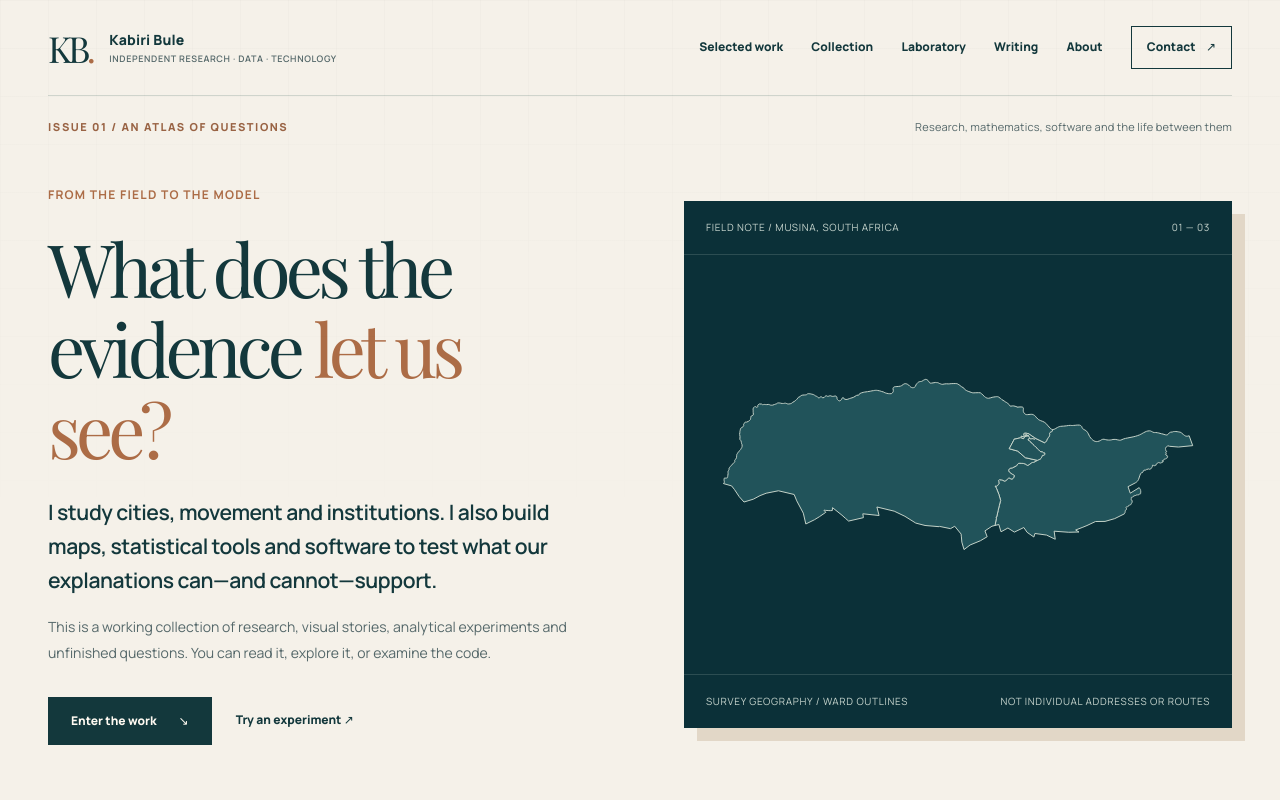
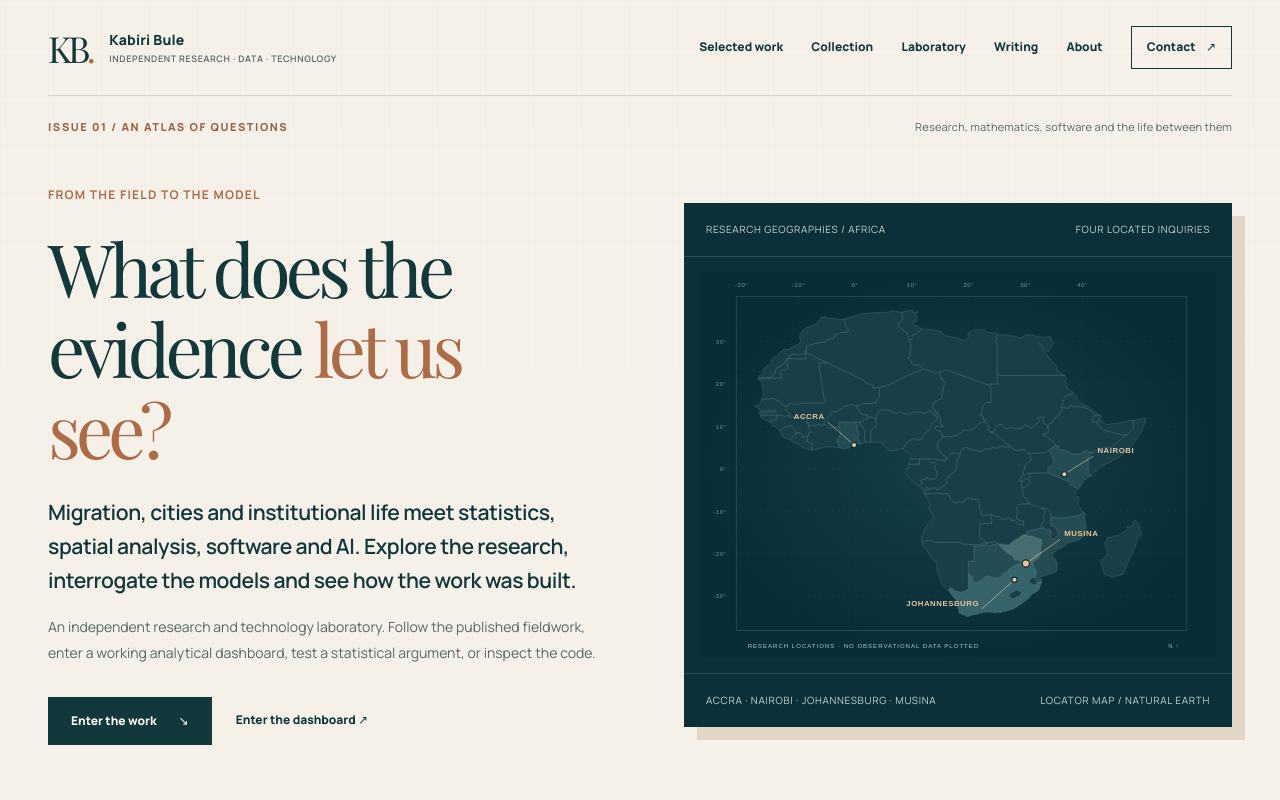
Before and after one commit to KabiriB/kabiri-bule-portfolio, a React (Vite) app: page / in a window 1280 px wide. Shown: the top 800 px of the page. Built offline with nearby package versions, Linux system fonts and the light colour scheme; a web font is replaced by a local one.

Commit message:
Replace hero map, reposition capabilities and link substantive dashboards and experiments

```diff
--- a/src/PortfolioLab.jsx
+++ b/src/PortfolioLab.jsx
@@ -11,6 +11,10 @@ const projectUrl = "https://kabirib.github.io/";
 const repoUrl = "https://github.com/KabiriB/";
 
 const collection = [
+  { id: "signalsroom", type: "Analytical experiment", state: "Working React page", title: "The System Signals Room", line: "Interactive six-district service-system dashboard with capacity, demand, timeliness, queue flows and diagnostic drilldowns.", href: "#/dashboard", action: "Enter the dashboard" },
+  { id: "averages", type: "Analytical experiment", state: "Working React page", title: "When the Average Gets the Story Wrong", line: "Manipulate group composition and watch Simpson's paradox emerge; compare pooled and standardized estimates.", href: "#/experiment", action: "Run the experiment" },
+  { id: "mel", type: "Monitoring & evaluation", state: "Working React page", title: "From Activity to Credible Evidence", line: "Interactive results chain, resource conversion calculator and evaluation design cautions.", href: "#/monitoring", action: "Open the M&E lab" },
+
   { id: "musina", type: "Atlas", state: "Published", title: "Musina in Motion", line: "Survey geography, mobility, settlement, services and narrated journeys in a South African border town.", href: projectUrl + "musina-in-motion/", action: "Explore atlas" },
   { id: "elsewheres", type: "Visual essay", state: "Published", title: "The City Does Not Contain the Life", line: "Photography, writing and an atlas of relationships reaching beyond Accra, Johannesburg and Nairobi.", href: projectUrl + "urban-temporalities-visual-essay/", action: "Read the essay" },
   { id: "signals", type: "Writing & analysis", state: "Published site", title: "Signals & Structure", line: "Research-informed writing, spatial analysis and analytical visualisation.", href: projectUrl + "Signals-and-Structure/", action: "Visit publication" },
@@ -110,7 +114,7 @@ export default function PortfolioLab() {
   const [filter, setFilter] = useState("All");
   const [activeStudio, setActiveStudio] = useState("governance");
   const [showStudio, setShowStudio] = useState(false);
-  const visible = collection.filter((p) => filter === "All" || (filter === "Research" ? ["Atlas", "Visual essay", "Writing & analysis"].includes(p.type) : filter === "Code" ? ["Research software", "Spatial software", "Analytical prototype", "AI & computing"].includes(p.type) : p.type === "AI experiment"));
+  const visible = collection.filter((p) => filter === "All" || (filter === "Research" ? ["Atlas", "Visual essay", "Writing & analysis"].includes(p.type) : filter === "Code" ? ["Research software", "Spatial software", "Analytical prototype", "AI & computing"].includes(p.type) : ["AI experiment", "Analytical experiment", "Monitoring & evaluation"].includes(p.type)));
   const studio = studioOptions.find((item) => item.id === activeStudio) ?? studioOptions[0];
   const StudioComponent = studio.component;
   const lenses = {
@@ -122,18 +126,18 @@ export default function PortfolioLab() {
     <a className="kb-skip" href="#main">Skip to content</a>
     <header className="kb-header">
       <a href="#top" className="kb-identity" aria-label="Kabiri Bule, home"><span className="kb-logo">KB<span>.</span></span><span className="kb-id-text">Kabiri Bule<small>Independent research · data · technology</small></span></a>
-      <nav aria-label="Primary navigation"><a href="#work">Selected work</a><a href="#collection">Collection</a><a href="#laboratory">Laboratory</a><a href="#writing">Writing</a><a href="#about">About</a><a className="kb-nav-contact" href="#contact">Contact <span aria-hidden="true">↗</span></a></nav>
+      <nav aria-label="Primary navigation"><a href="#work">Selected work</a><a href="#collection">Collection</a><a href="#decision-environments">Laboratory</a><a href="#writing">Writing</a><a href="#about">About</a><a className="kb-nav-contact" href="#contact">Contact <span aria-hidden="true">↗</span></a></nav>
     </header>
 
     <main id="main">
       <section className="kb-hero" aria-labelledby="kb-hero-title">
         <div className="kb-hero-top"><Label>Issue 01 / An atlas of questions</Label><span>Research, mathematics, software and the life between them</span></div>
         <div className="kb-hero-grid">
-          <div className="kb-hero-copy"><p className="kb-overline">From the field to the model</p><h1 id="kb-hero-title">What does the evidence <em>let us see?</em></h1><p className="kb-hero-lede">I study cities, movement and institutions. I also build maps, statistical tools and software to test what our explanations can—and cannot—support.</p><p className="kb-hero-support">This is a working collection of research, visual stories, analytical experiments and unfinished questions. You can read it, explore it, or examine the code.</p><div className="kb-hero-actions"><a className="kb-solid-link" href="#work">Enter the work <span aria-hidden="true">↘</span></a><a className="kb-under-link" href="#threshold-lab">Try an experiment ↗</a></div></div>
+          <div className="kb-hero-copy"><p className="kb-overline">From the field to the model</p><h1 id="kb-hero-title">What does the evidence <em>let us see?</em></h1><p className="kb-hero-lede">Migration, cities and institutional life meet statistics, spatial analysis, software and AI. Explore the research, interrogate the models and see how the work was built.</p><p className="kb-hero-support">An independent research and technology laboratory. Follow the published fieldwork, enter a working analytical dashboard, test a statistical argument, or inspect the code.</p><div className="kb-hero-actions"><a className="kb-solid-link" href="#work">Enter the work <span aria-hidden="true">↘</span></a><a className="kb-under-link" href="#/dashboard">Enter the dashboard ↗</a></div></div>
           <div className="kb-hero-figure">
-            <div className="kb-figure-top"><span>Field note / Musina, South Africa</span><span>01 — 03</span></div>
-            <img src={base + "assets/musina-study-geography.svg"} width="640" height="480" alt="Actual outlines of six study wards in Musina, South Africa; no individual locations are depicted." />
-            <div className="kb-figure-bottom"><span>Survey geography / ward outlines</span><span>Not individual addresses or routes</span></div>
+            <div className="kb-figure-top"><span>Research geographies / Africa</span><span>Four located inquiries</span></div>
+            <img src={base + "assets/research-geographies.svg"} width="860" height="640" alt="Geographically located research sites at Accra, Nairobi, Johannesburg and Musina on a map with Natural Earth country boundaries. No migration routes are depicted." />
+            <div className="kb-figure-bottom"><span>Accra · Nairobi · Johannesburg · Musina</span><span>Locator map / Natural Earth</span></div>
           </div>
         </div>
         <div className="kb-hero-bottom"><span><i /> Current inquiry</span><p>How can we connect patterns visible in data with the lives and mechanisms that produce them?</p><a href="#work" aria-label="Continue to selected research">↓</a></div>
@@ -151,29 +155,38 @@ export default function PortfolioLab() {
         <figure><img src={base + "assets/visual-essay-detail.jpg"} width="1000" height="526" loading="lazy" alt="Street scene from the published visual essay, showing people beside a parked car." /><figcaption>Accra street photograph: Loren Landau. Reproduced from the published visual essay.</figcaption></figure><div className="kb-essay-text"><Label>02 / Visual scholarship</Label><h2 id="kb-essay-title">The city does not contain <em>the life.</em></h2><p className="kb-serif-line">A life rarely fits inside one city's boundaries.</p><p>Across Accra, Johannesburg and Nairobi, this visual essay follows relationships, memories and commitments that extend beyond the places people inhabit. The publication pairs photography, interpretive writing and an Atlas of Urban Elsewheres.</p><ArrowLink href={projectUrl + "urban-temporalities-visual-essay/"}>Read the visual essay</ArrowLink><span className="kb-marginalia">Published visual essay / Kabiri N. Bule</span></div>
       </section>
 
+      <section className="kb-experience-entrances" id="decision-environments">
+        <div className="kb-entrance-header"><Label>03 / Interactive research & decision intelligence</Label><h2>Beyond the chart. <em>Inside the reasoning.</em></h2><p>Three dedicated experiences with working calculations. They begin with synthetic inputs, expose the assumptions and invite you to test what changes.</p></div>
+        <div className="kb-entrance-grid">
+          <a href="#/dashboard" className="kb-entrance-feature"><span className="kb-entrance-id">01 / System Signals Room · Working dashboard</span><div className="kb-dashboard-art"><div className="kb-dashboard-art-top"><span>SYSTEM OBSERVATORY</span><span>● SCENARIO ENGINE</span></div><div className="kb-dashboard-art-stats"><div><small>Demand</small><b>↗</b></div><div><small>Delivery</small><b>↗</b></div><div><small>Backlog</small><b>↗</b></div></div><svg viewBox="0 0 630 190" role="img" aria-label="Decorative illustration of the decision dashboard, not an empirical chart"><path d="M10 147 C70 145 95 104 146 110 S220 40 273 76 S360 130 419 89 S510 65 620 25" stroke="#e9b885" strokeWidth="4" fill="none"/><path d="M10 158 C70 140 95 151 146 146 S220 115 273 130 S360 108 419 127 S510 102 620 99" stroke="#9bcac4" strokeWidth="4" fill="none"/><path d="M0 175H630 M0 115H630 M0 55H630" stroke="#ffffff20" strokeDasharray="5 8" fill="none"/></svg><small className="kb-dashboard-art-foot">Illustration only · click to enter the live calculations</small></div><div className="kb-entrance-content"><h3>The System <em>Signals Room.</em></h3><p>Our most substantial dashboard: six fictional districts, linked demand and capacity, service flows, pressure readings and a functioning intervention desk.</p><span>Open the decision environment ↗</span></div></a>
+          <a href="#/experiment" className="kb-entrance-side"><span>02 / Statistical experiment</span><div className="kb-entrance-symbol"><strong>+8 pp</strong><i>≠</i><strong>−16 pp</strong></div><h3>When the average gets the story wrong.</h3><p>Make Simpson's paradox appear by changing the composition of two comparison groups.</p><b>Run the experiment ↗</b></a>
+          <a href="#/monitoring" className="kb-entrance-side"><span>03 / Monitoring, evaluation & learning</span><div className="kb-entrance-mel-steps"><span>Input</span><span>Output</span><span>Outcome</span></div><h3>From activity to credible evidence.</h3><p>Turn a fictional budget into a results chain, then ask what can actually be attributed.</p><b>Enter the M&E lab ↗</b></a>
+        </div>
+      </section>
+
       <section className="kb-lab-section" id="laboratory">
-        <div className="kb-lab-intro"><div><Label light>03 / Statistical & AI laboratory</Label><h2>Before the model <em>goes live.</em></h2></div><p>A model's reported accuracy is rarely the end of the story. Try this smaller calculation, then enter the larger evaluation case study for a more demanding set of questions.</p></div>
+        <div className="kb-lab-intro"><div><Label light>04 / Statistical & AI laboratory</Label><h2>Before the model <em>goes live.</em></h2></div><p>A model's reported accuracy is rarely the end of the story. Try this smaller calculation, then enter the larger evaluation case study for a more demanding set of questions.</p></div>
         <Workbench />
         <div className="kb-lab-outro"><div><h3>The larger case study</h3><p>Inspect a separate 2,600-case fictional claims experiment with threshold changes, subgroup comparisons, workload assumptions and deployment cautions.</p></div><ArrowLink href={base + "ai-evaluation/index.html"}>Enter the full evaluation laboratory</ArrowLink></div>
       </section>
 
       <section className="kb-collection" id="collection">
-        <SectionIntro number="04" eyebrow="Research & technology collection" title={<>Work at different stages <em>of becoming.</em></>} description="Published experiences are distinguished from repositories and working prototypes. Open the actual work; source links are provided where a finished public interface is not claimed." />
+        <SectionIntro number="05" eyebrow="Research & technology collection" title={<>Work at different stages <em>of becoming.</em></>} description="Published experiences are distinguished from repositories and working prototypes. Open the actual work; source links are provided where a finished public interface is not claimed." />
         <div className="kb-collection-toolbar"><div className="kb-filter-buttons" role="group" aria-label="Filter projects">{["All","Research","Code","AI experiment"].map((value) => <button key={value} type="button" aria-pressed={filter === value} className={filter === value ? "kb-filter-active" : ""} onClick={() => setFilter(value)}>{value === "All" ? "All work" : value}</button>)}</div><span>{visible.length} entries</span></div>
         <div className="kb-project-list">{visible.map((item, i) => <article className="kb-project" key={item.id}><span className="kb-project-no">{String(i + 1).padStart(2, "0")}</span><div className="kb-project-main"><span className="kb-project-type">{item.type} <span>·</span> {item.state}</span><h3>{item.title}</h3><p>{item.line}</p></div><a className="kb-project-go" href={item.href} aria-label={item.action + ": " + item.title}><span>{item.action}</span><span aria-hidden="true">↗</span></a></article>)}</div>
       </section>
 
       <section className="kb-studios" id="experiments">
-        <SectionIntro number="05" eyebrow="Working prototypes" title={<>A laboratory for <em>asking better questions.</em></>} description="Four preserved React experiments with fictional inputs. These are exploratory interfaces—not deployed decision systems or estimates of actual institutions." />
+        <SectionIntro number="06" eyebrow="Working prototypes" title={<>A laboratory for <em>asking better questions.</em></>} description="Four preserved React experiments with fictional inputs. These are exploratory interfaces—not deployed decision systems or estimates of actual institutions." />
         <div className="kb-studio-top"><div className="kb-studio-tabs" role="group" aria-label="Select experiment">{studioOptions.map((item) => <button type="button" key={item.id} className={activeStudio === item.id ? "kb-tab-active" : ""} aria-pressed={activeStudio === item.id} onClick={() => { setActiveStudio(item.id); setShowStudio(false); }}>{item.title}</button>)}</div><div className="kb-studio-read"><span>Selected prototype</span><h3>{studio.title}</h3><p>{studio.note}</p><button className="kb-solid-link" type="button" onClick={() => setShowStudio((prev) => !prev)} aria-expanded={showStudio} aria-controls="kb-studio-panel">{showStudio ? "Close experiment ↑" : "Open experiment ↘"}</button></div></div>
         {showStudio && <div id="kb-studio-panel" className="kb-studio-shell" key={studio.id}><StudioComponent /></div>}
         <p className="kb-studio-caption">These existing studios are retained from the previous React implementation. Their controls manipulate simulated scenarios; their maps, indicators and scores should not be interpreted as empirical claims.</p>
       </section>
 
-      <section className="kb-writing" id="writing"><div className="kb-writing-head"><Label>06 / Notes, writing & publications</Label><h2>Arguments have lives <em>beyond the chart.</em></h2><p>Some questions are best answered with a model. Others require a fieldnote, a photograph, or a careful paragraph about what the evidence cannot settle.</p></div><div className="kb-writing-columns"><a href={projectUrl + "Signals-and-Structure/"}><span>Online collection / published site</span><h3>Signals & Structure</h3><p>Research-informed writing, spatial analysis and analytical visualisation.</p><b>Browse writing ↗</b></a><a href={projectUrl + "urban-temporalities-visual-essay/"}><span>Published visual scholarship</span><h3>The City Does Not Contain the Life</h3><p>An authored encounter with the spatial limits of urban life and belonging.</p><b>Read publication ↗</b></a><a href={repoUrl + "kabiri-bule-portfolio"}><span>Open code / selected repositories</span><h3>The methods behind the surfaces</h3><p>Explore how research questions are translated into interfaces, simulations and software.</p><b>Browse GitHub ↗</b></a></div></section>
+      <section className="kb-writing" id="writing"><div className="kb-writing-head"><Label>07 / Notes, writing & publications</Label><h2>Arguments have lives <em>beyond the chart.</em></h2><p>Some questions are best answered with a model. Others require a fieldnote, a photograph, or a careful paragraph about what the evidence cannot settle.</p></div><div className="kb-writing-columns"><a href={projectUrl + "Signals-and-Structure/"}><span>Online collection / published site</span><h3>Signals & Structure</h3><p>Research-informed writing, spatial analysis and analytical visualisation.</p><b>Browse writing ↗</b></a><a href={projectUrl + "urban-temporalities-visual-essay/"}><span>Published visual scholarship</span><h3>The City Does Not Contain the Life</h3><p>An authored encounter with the spatial limits of urban life and belonging.</p><b>Read publication ↗</b></a><a href={repoUrl + "kabiri-bule-portfolio"}><span>Open code / selected repositories</span><h3>The methods behind the surfaces</h3><p>Explore how research questions are translated into interfaces, simulations and software.</p><b>Browse GitHub ↗</b></a></div></section>
 
-      <section className="kb-about" id="about"><div><Label light>07 / About this practice</Label><h2>Researcher by training. <em>Builder by curiosity.</em></h2></div><div><p>I am Kabiri Bule, an urban researcher working with statistical reasoning, spatial analysis, computational methods and visual scholarship. I care about the social life behind a measurement: how people move, where institutions fail to see them, and what good evidence can responsibly tell us.</p><p>My technical interests extend into mathematics, data science, analytical software and AI evaluation. I enjoy the whole chain—from deciding what ought to be measured to building something another person can explore and challenge.</p><div className="kb-method-tags"><span>Quantitative research</span><span>Survey methods</span><span>Spatial analysis</span><span>Statistical computing</span><span>React & visualisation</span><span>AI evaluation experiments</span></div></div></section>
-      <footer className="kb-footer" id="contact"><div><Label light>08 / Contact</Label><h2>Have a difficult question <em>worth working on?</em></h2><p>Research collaborations, analytical work, technical experiments and thoughtful conversations are welcome.</p><a className="kb-footer-email" href="mailto:kabiri.bule@gmail.com">kabiri.bule@gmail.com <span aria-hidden="true">↗</span></a></div><div className="kb-footer-bottom"><span>© {new Date().getFullYear()} Kabiri Bule</span><span>Made to be explored, not merely scrolled.</span><a href={repoUrl + "kabiri-bule-portfolio"}>Source / GitHub ↗</a><a href="#top">Back to top ↑</a></div></footer>
+      <section className="kb-about" id="about"><div><Label light>08 / About this practice</Label><h2>Researcher by training. <em>Builder by curiosity.</em></h2></div><div><p>I am Kabiri Bule, an urban researcher working with statistical reasoning, spatial analysis, computational methods and visual scholarship. I care about the social life behind a measurement: how people move, where institutions fail to see them, and what good evidence can responsibly tell us.</p><p>My technical interests extend into mathematics, data science, analytical software and AI evaluation. I enjoy the whole chain—from deciding what ought to be measured to building something another person can explore and challenge.</p><div className="kb-method-tags"><span>Quantitative research</span><span>Survey methods</span><span>Spatial analysis</span><span>Statistical computing</span><span>React & visualisation</span><span>AI evaluation experiments</span></div></div></section>
+      <footer className="kb-footer" id="contact"><div><Label light>09 / Contact</Label><h2>Have a difficult question <em>worth working on?</em></h2><p>Research collaborations, analytical work, technical experiments and thoughtful conversations are welcome.</p><a className="kb-footer-email" href="mailto:kabiri.bule@gmail.com">kabiri.bule@gmail.com <span aria-hidden="true">↗</span></a></div><div className="kb-footer-bottom"><span>© {new Date().getFullYear()} Kabiri Bule</span><span>Made to be explored, not merely scrolled.</span><a href={repoUrl + "kabiri-bule-portfolio"}>Source / GitHub ↗</a><a href="#top">Back to top ↑</a></div></footer>
     </main>
   </div>;
 }
```
